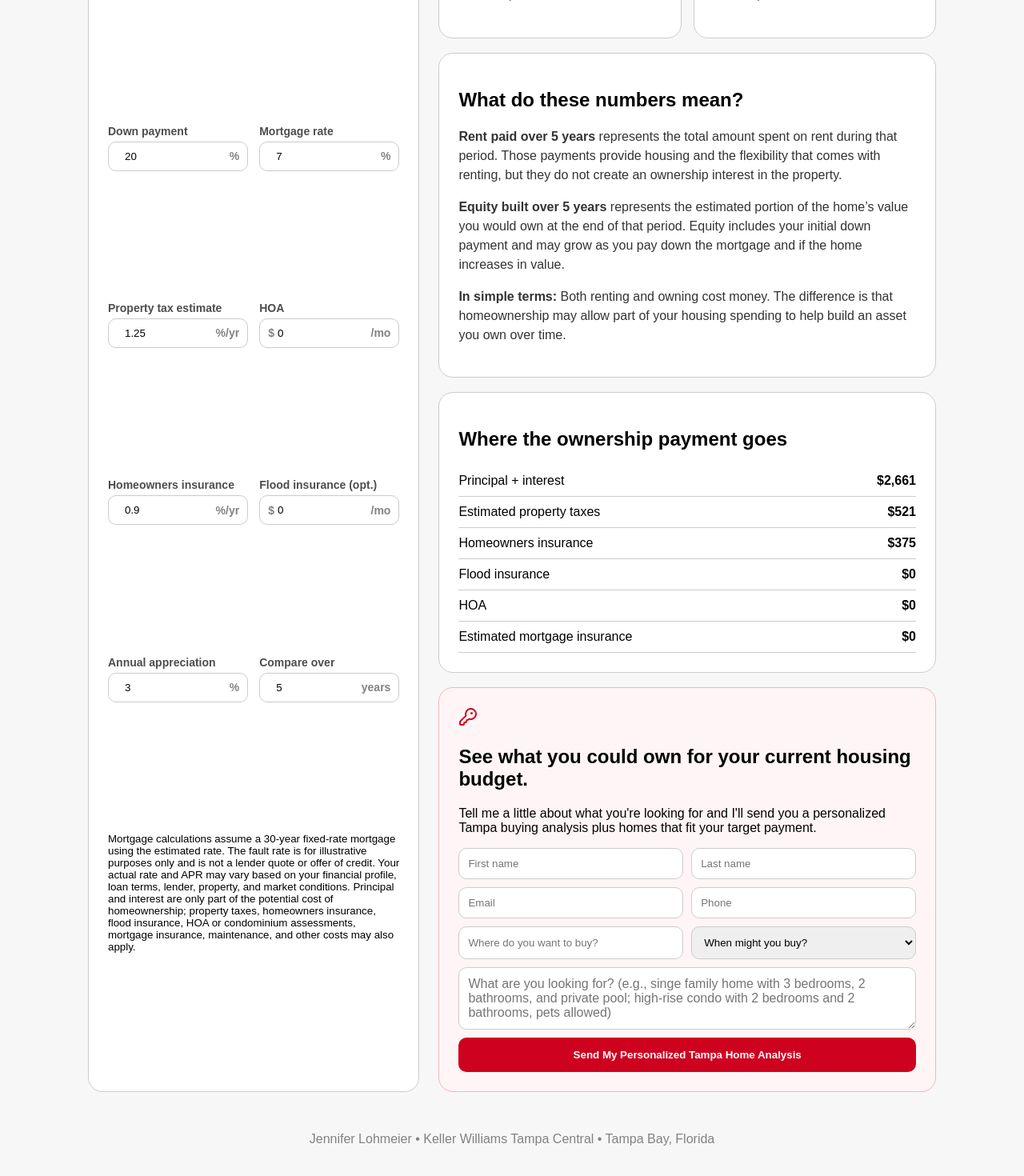
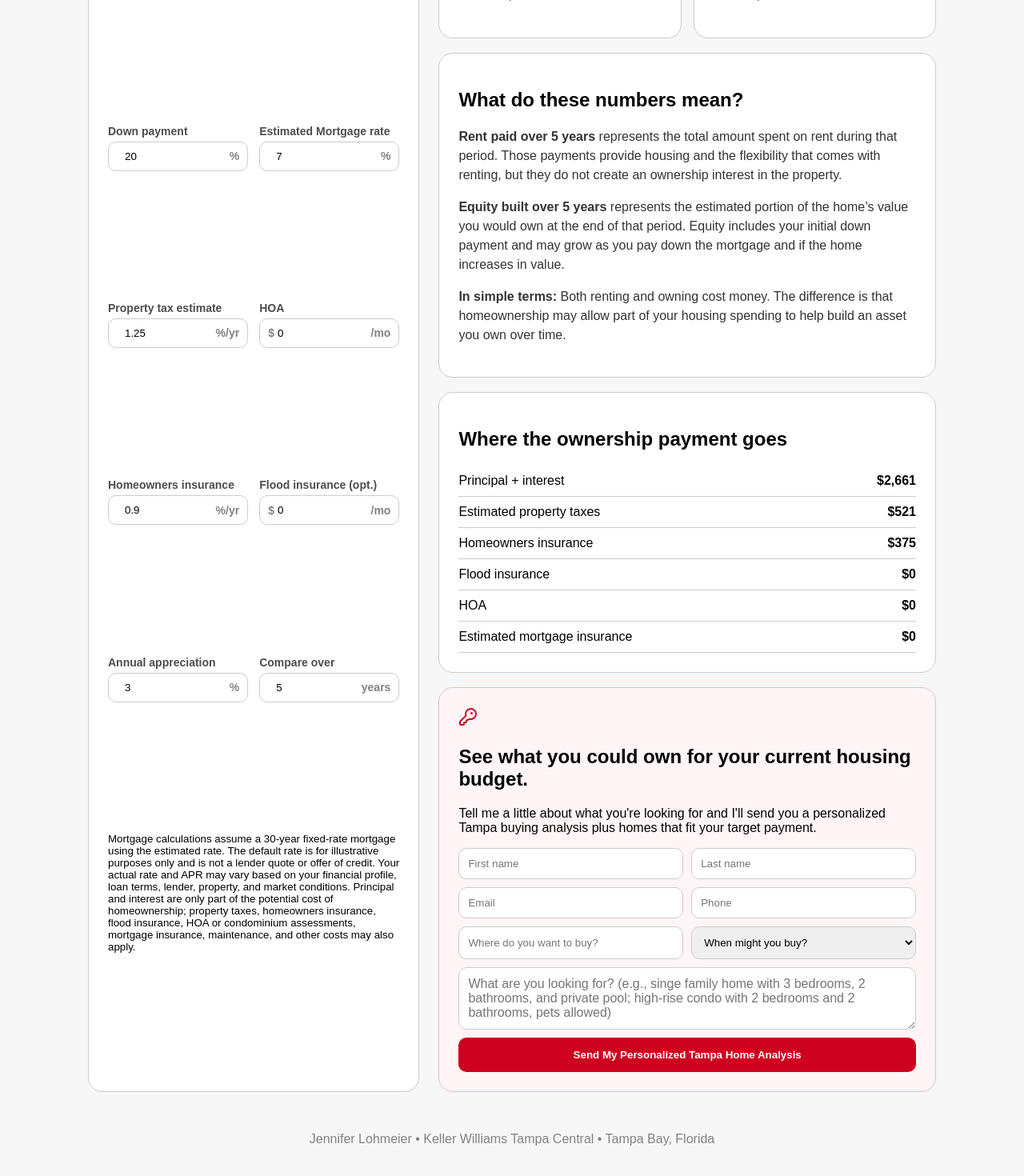
Before and after one commit to jameswright722/tampa-rent-vs-buy, a React (Vite) app: page / in a window 1280 px wide. Shown: the part 680-2150 px from the top of the page at 80% size. Built offline with nearby package versions, Linux system fonts and the light colour scheme.

Commit message:
updated disclosure language note and some rates

```diff
--- a/src/main.jsx
+++ b/src/main.jsx
@@ -190,7 +190,7 @@ function App() {
           <I l="Current monthly rent" p="$" v={rent} set={setRent} s="/mo" />
           <I l="Target home price" p="$" v={price} set={setPrice} />
           <I l="Down payment" v={down} set={setDown} s="%" />
-          <I l="Mortgage rate" v={rate} set={setRate} s="%" />
+          <I l="Estimated Mortgage rate" v={rate} set={setRate} s="%" />
           <I l="Property tax estimate" v={taxPct} set={setTax} s="%/yr" />
           <I l="HOA" p="$" v={hoa} set={setHoa} s="/mo" />
           <I l="Homeowners insurance" v={insPct} set={setIns} s="%/yr" />
@@ -205,7 +205,7 @@ function App() {
           <I l="Compare over" v={years} set={setYears} s="years" />
           <small>
             Mortgage calculations assume a 30-year fixed-rate mortgage using the
-            estimated rate. The fault rate is for illustrative purposes only and
+            estimated rate. The default rate is for illustrative purposes only and
             is not a lender quote or offer of credit. Your actual rate and APR
             may vary based on your financial profile, loan terms, lender,
             property, and market conditions. Principal and interest are only
```
